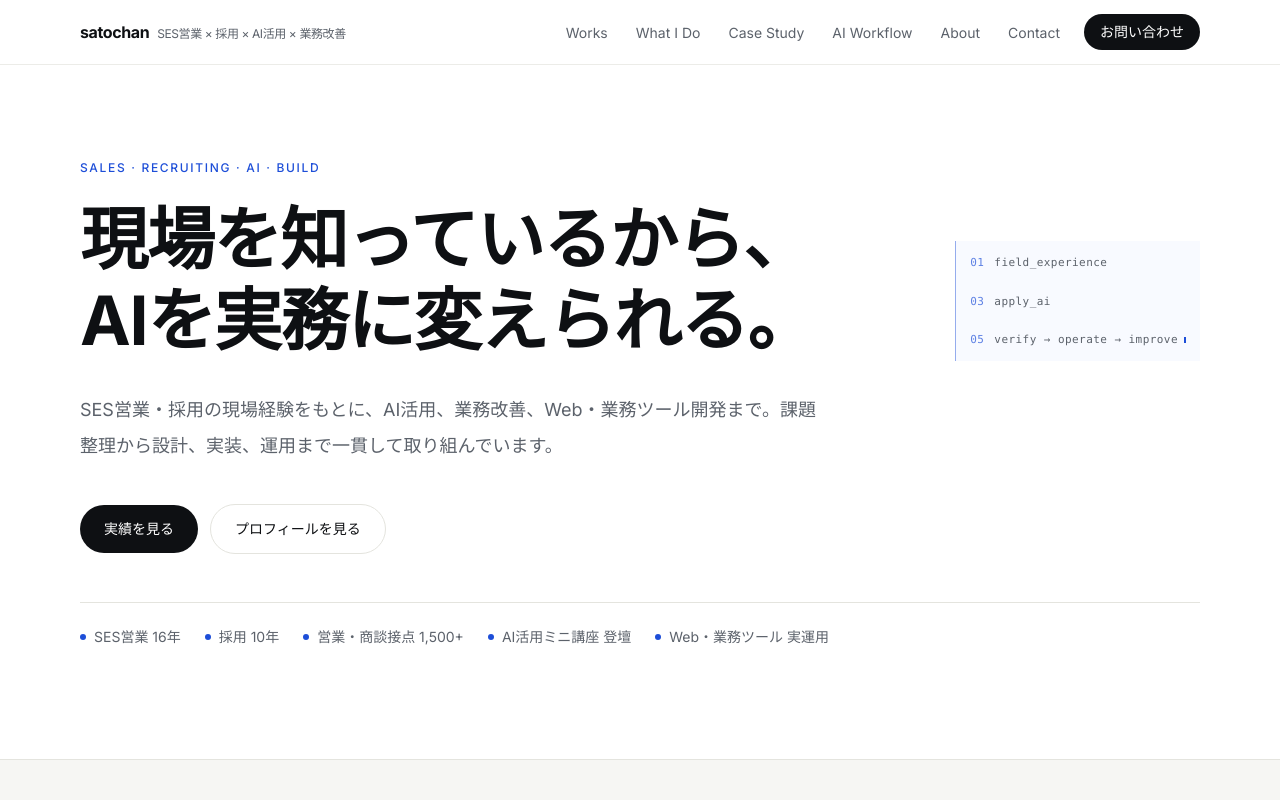
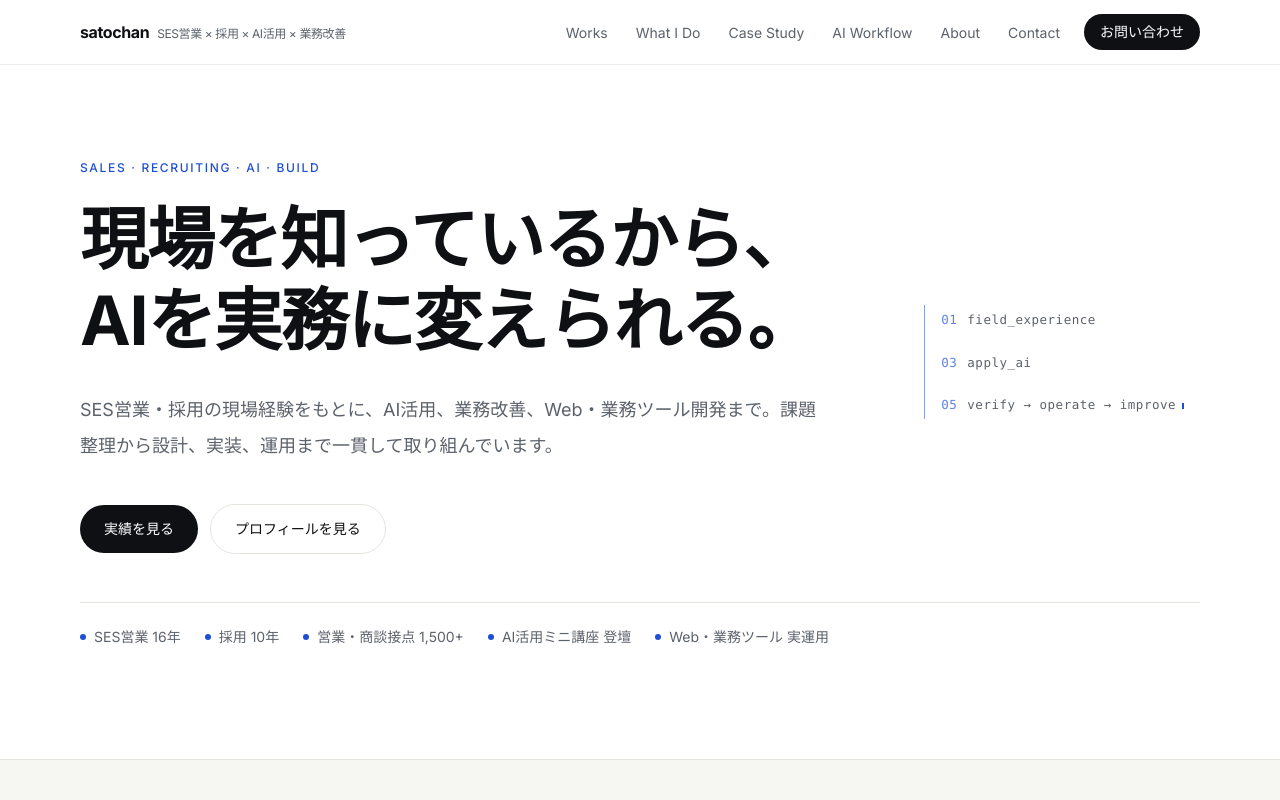
Before and after one commit to satochan-ai/satochan-portfolio, a Next.js app: page / in a window 1280 px wide. Shown: the top 800 px of the page. Built offline with nearby package versions, Linux system fonts and the light colour scheme; no server answers.

Commit message:
refine: balance hero code sequence

```diff
--- a/src/app/globals.css
+++ b/src/app/globals.css
@@ -137,17 +137,16 @@
 
 @layer components {
   .hero-code-sequence {
-    border-left: 1px solid color-mix(in srgb, var(--color-accent) 45%, transparent);
-    background: color-mix(in srgb, var(--color-accent-soft) 42%, transparent);
-    padding: 0.75rem 0.875rem;
+    border-left: 1px solid color-mix(in srgb, var(--color-accent) 55%, transparent);
+    padding: 0.25rem 0 0.25rem 1rem;
   }
 
   .hero-code-line {
     color: var(--color-muted);
     font-family: var(--font-mono);
-    font-size: 0.6875rem;
+    font-size: 0.78125rem;
     letter-spacing: 0.04em;
-    line-height: 1.75;
+    line-height: 1.7;
     opacity: 0;
     animation: hero-code-enter 360ms ease-out both;
     animation-delay: calc(var(--sequence-index) * 180ms + 120ms);
--- a/src/components/sections/Hero.tsx
+++ b/src/components/sections/Hero.tsx
@@ -49,7 +49,7 @@ export function Hero() {
 
         <div
           aria-hidden
-          className="hero-code-sequence mt-10 max-w-72 lg:absolute lg:right-8 lg:top-44 lg:mt-0"
+          className="hero-code-sequence mt-10 max-w-72 lg:absolute lg:right-12 lg:top-60 lg:mt-0"
         >
           {codeSequence.map((line, index) => (
             <p
```
